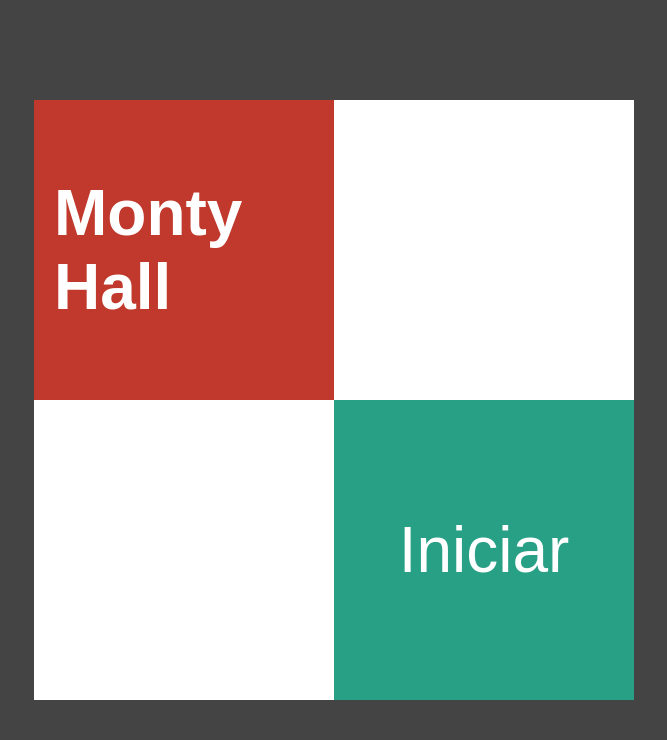
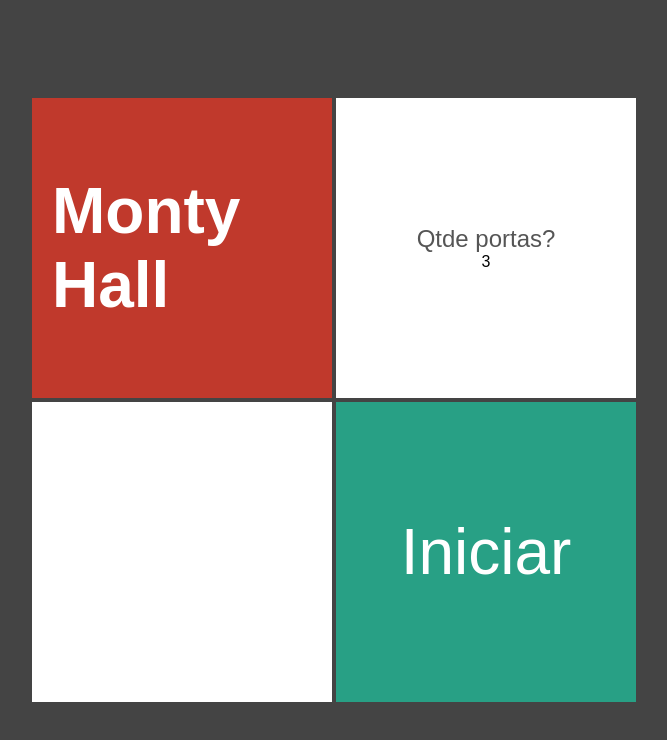
Before and after one commit to luanmoraes123/porta-premiada, a Next.js app: page / in a window 1280 px wide. Shown: the top 740 px of the page, without its empty margins (306-973 px from the left). Built offline with nearby package versions, Linux system fonts and the light colour scheme.

Commit message:
criando entrada numerca para escolher quantidade de portas

```diff
--- a/src/components/Cartao.tsx
+++ b/src/components/Cartao.tsx
@@ -1,4 +1,4 @@
-import styles from '../styles/cartao.module.css'
+import styles from '../styles/Cartao.module.css'
 
 interface CartaoProps {
   bgcolor?: string
--- /dev/null
+++ b/src/components/EntradaNumerica.tsx
@@ -0,0 +1,15 @@
+import styles from '../styles/EntradaNumerica.module.css'
+
+interface EntradaNumericaProps {
+  text: string
+  value: number
+  onChange: (newValue: number) => void
+}
+export default function EntradaNumerica(props: EntradaNumericaProps) {
+  return (
+    <div className={styles.entradaNumerica}>
+      <span className={styles.text}>{props.text}</span>
+      <span className={styles.value}>{props.value}</span>
+    </div>
+  )
+}
--- a/src/pages/index.tsx
+++ b/src/pages/index.tsx
@@ -1,8 +1,12 @@
 import Link from 'next/link';
 import Cartao from '../components/Cartao'
-import styles from '../styles/home.module.css'
+import styles from '../styles/Home.module.css'
+import EntradaNumerica from '../components/EntradaNumerica';
+import { useState } from 'react';
 
 export default function Home() {
+
+  const [qtdePortas, setQtdePortas] = useState(3)
 
   return (
     <div className={styles.formulario}>
@@ -10,7 +14,10 @@ export default function Home() {
         <Cartao bgcolor='#c0392c'>
           <h1>Monty Hall</h1>
         </Cartao>
-        <Cartao></Cartao>
+        <Cartao>
+          <EntradaNumerica text='Qtde portas?'
+            value={qtdePortas} onChange={novaQtde => setQtdePortas(novaQtde)} />
+        </Cartao>
       </div>
       <div>
         <Cartao></Cartao>
--- /dev/null
+++ b/src/styles/EntradaNumerica.module.css
@@ -0,0 +1,12 @@
+.entradaNumerica {
+  display: flex;
+  flex-direction: column;
+  align-items: center;
+  justify-content: center;
+  color: black;
+}
+
+.text {
+  color: #555;
+  font-size: 1.5rem;
+}
--- a/src/styles/cartao.module.css
+++ b/src/styles/cartao.module.css
@@ -5,6 +5,7 @@
   width: 300px;
   height: 300px;
   padding: 20px;
+  margin: 2px;
 }
 
 .cartao h1 {
--- a/src/styles/home.module.css
+++ b/src/styles/home.module.css
@@ -1,8 +1,13 @@
 .formulario {
   display: flex;
+  flex-direction: column;
   align-items: center;
   justify-content: center;
   height: 100vh;
+}
+
+.formulario>div {
+  display: flex;
 }
 
 .link {
```
Also changed, not shown: src/components/Presente.tsx (renamed from src/components/Presente.jsx).
